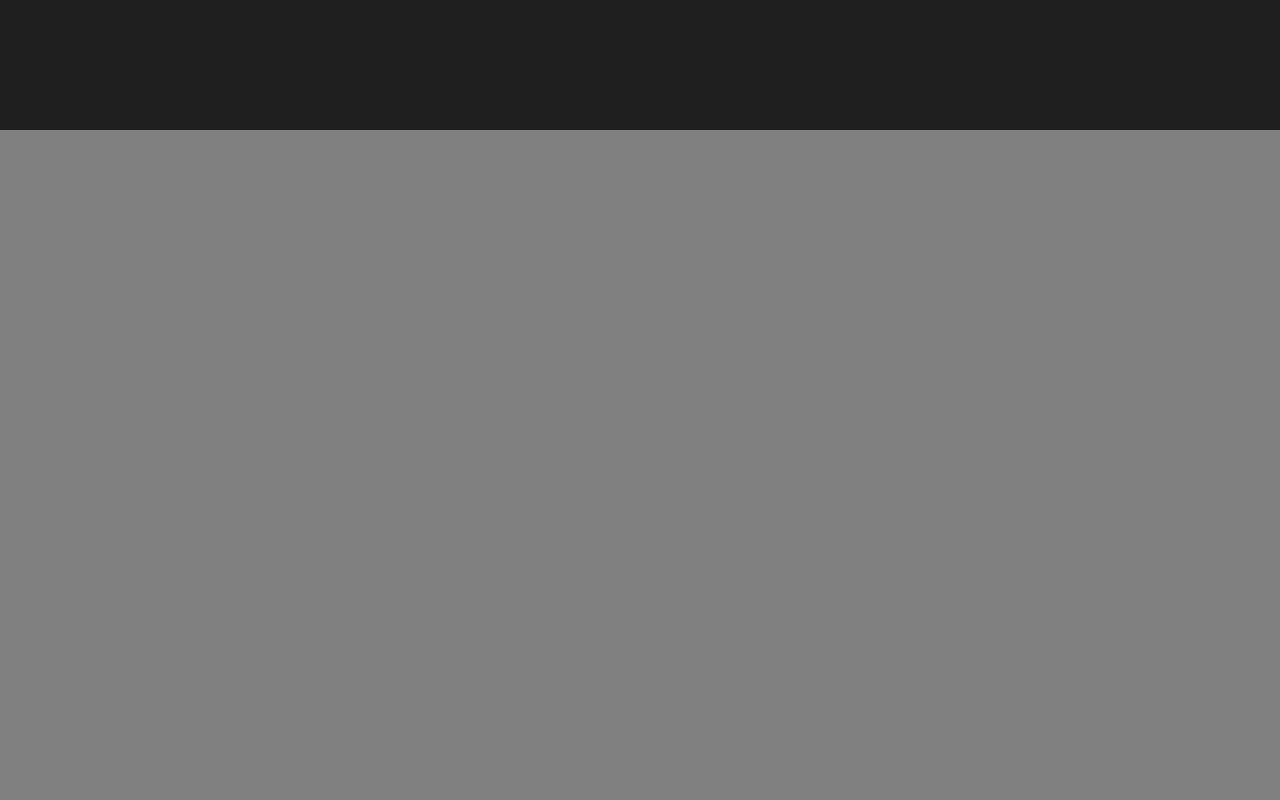
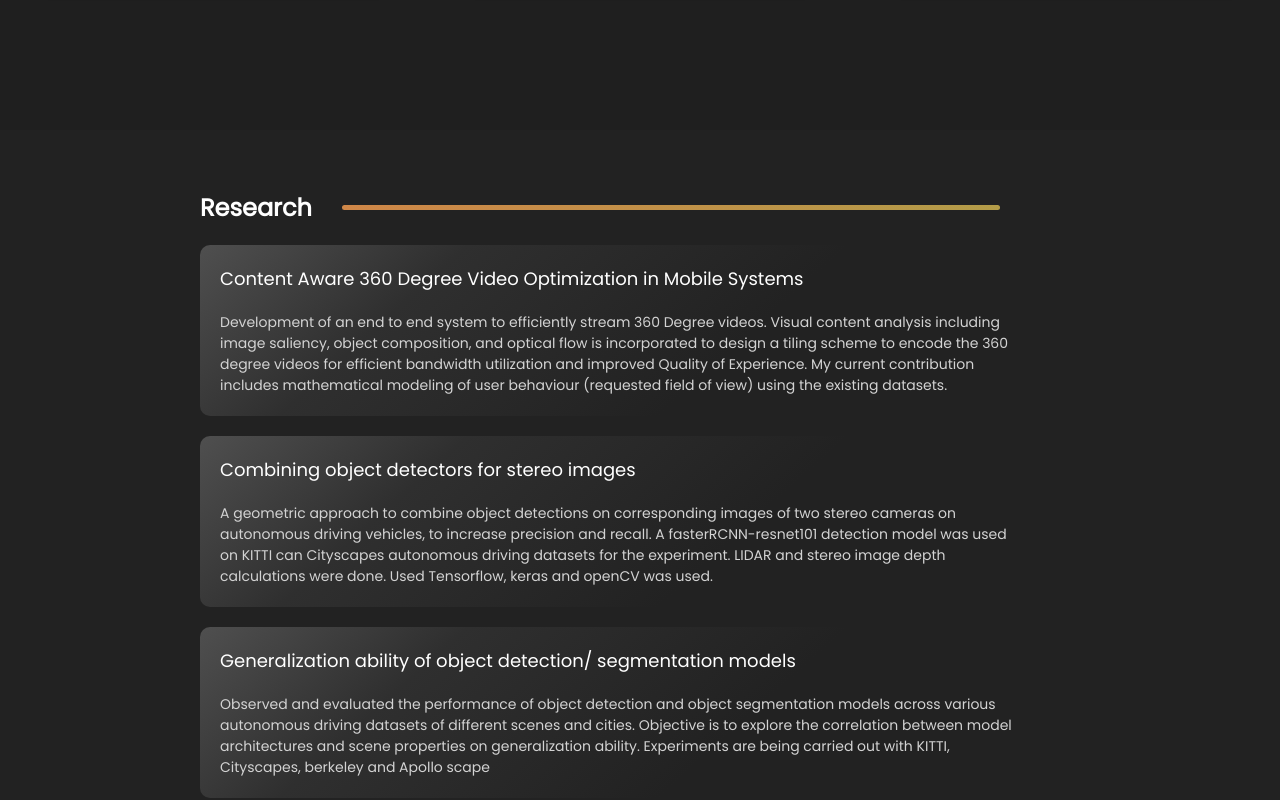
Before and after one commit to Isuru-Dissanayake/the-amaya, a React (Create React App) app: page / in a window 1280 px wide. Shown: the part 1380-2180 px from the top of the page. Built offline with nearby package versions, Linux system fonts and the light colour scheme.

Commit message:
added research page cards

```diff
--- a/src/components/pages/educationpage/index.js
+++ b/src/components/pages/educationpage/index.js
@@ -55,7 +55,6 @@ class EducationPage extends React.Component {
             <div className="education-page-card-number-title">GPA</div>
             <div className="education-page-card-number">4.14</div>
             <div className="education-page-card-subtitle">September 2017 – Present</div>
-
           </div>
           <div className="educatio-page-card card">
             <FontAwesomeIcon icon={faBriefcase} className="education-page-card-icon"/>
--- a/src/components/pages/educationpage/styles.css
+++ b/src/components/pages/educationpage/styles.css
@@ -75,11 +75,11 @@
   backdrop-filter: blur( 6.0px );
   -webkit-backdrop-filter: blur( 6.0px );
   border-radius: 10px;
-  transition: all 0.2s;
+  transition: all 0.5s;
 }
 .educatio-page-card:hover {
-  border-top: 10px solid tomato;
-  border-bottom: 10px solid tomato;
+  border-top: 20px solid tomato;
+  border-bottom: 20px solid tomato;
 }
 .education-page-card-title {
   font-size: 20px;
--- a/src/components/pages/homepage/index.js
+++ b/src/components/pages/homepage/index.js
@@ -19,7 +19,7 @@ function FadeInSection(props) {
   }, []);
   return (
     <div
-      className={`fade-in-section ${isVisible ? 'is-visible' : ''}`}
+      className={isVisible? "fade-in" : ""}
       ref={domRef}
     >
       {props.children}
@@ -126,9 +126,7 @@ class HomePage extends React.Component {
             </div>
             ): <div></div>}
         </Element>
-        <FadeInSection>
         <EducationPage/>
-        </FadeInSection>
         <FadeInSection>
         <ResearchPage/>
         </FadeInSection>
--- a/src/components/pages/researchpage/index.js
+++ b/src/components/pages/researchpage/index.js
@@ -1,6 +1,5 @@
 import React,{ Component } from 'react';
 import './styles.css'
-import amayaPhoto from '../../../assets/images/amaya.png'
 import { FontAwesomeIcon } from '@fortawesome/react-fontawesome'
 import { faGithubSquare, faMedium, faLinkedin, faYoutubeSquare } from "@fortawesome/free-brands-svg-icons"
 import { Link, Element, Events, animateScroll as scroll, scrollSpy, scroller } from 'react-scroll'
@@ -8,7 +7,35 @@ import { Link, Element, Events, animateScroll as scroll, scrollSpy, scroller } f
 class ResearchPage extends React.Component {
   render() {
     return(
-      <Element name="Research-page-section" className="Research-page-section"></Element>
+      <Element name="Research-page-section" className="Research-page-section">
+        <div className="research-container">
+          <div className="section-title">Research<div className="gradient-line gradient"></div></div>
+          <div className="research-card">
+            <div className="research-card-title">Content Aware 360 Degree Video Optimization in Mobile Systems</div>
+            <div className="research-card-description">Development of an end to end system to efficiently stream 360 Degree videos. Visual content analysis including
+              image saliency, object composition, and optical flow is incorporated to design a tiling scheme to encode the 360
+              degree videos for efficient bandwidth utilization and improved Quality of Experience. My current contribution
+              includes mathematical modeling of user behaviour (requested field of view) using the existing datasets.
+            </div>
+          </div>
+          <div className="research-card">
+            <div className="research-card-title">Combining object detectors for stereo images</div>
+            <div className="research-card-description">A geometric approach to combine object detections on corresponding images of two stereo cameras on autonomous
+              driving vehicles, to increase precision and recall. A fasterRCNN-resnet101 detection model was used on KITTI
+              can Cityscapes autonomous driving datasets for the experiment. LIDAR and stereo image depth calculations were
+              done. Used Tensorflow, keras and openCV was used.
+            </div>
+          </div>
+          <div className="research-card">
+            <div className="research-card-title">Generalization ability of object detection/ segmentation models</div>
+            <div className="research-card-description">Observed and evaluated the performance of object detection and object segmentation models across various
+              autonomous driving datasets of different scenes and cities. Objective is to explore the correlation between model
+              architectures and scene properties on generalization ability. Experiments are being carried out with KITTI,
+              Cityscapes, berkeley and Apollo scape
+            </div>
+          </div>
+        </div>
+      </Element>
     )
   }
 }
--- a/src/components/pages/researchpage/styles.css
+++ b/src/components/pages/researchpage/styles.css
@@ -1,7 +1,63 @@
 .Research-page-section {
   display: flex;
+  align-items: center;
+  justify-content: center;
   width: 100%;
-  height: 800px;
-  overflow: hidden;
-  background-color: gray;
+  background-color: #222222;
 }
+.research-container {
+  display: flex;
+  flex-direction: column;
+  width: 800px;
+  margin-top: 40px;
+  margin-right: 80px;
+  margin-bottom: 40px;
+  padding: 20px;
+}
+.section-title {
+  display: flex;
+  font-size: 24px;
+  font-weight: bold;
+  color: white;
+}
+.research-card {
+  width: 100%;
+  margin-top: 20px;
+  padding: 20px;
+  border-radius: 10px;
+  background: linear-gradient(138deg, rgba(79,79,79,1) 0%, rgba(47,47,47,1) 26%, rgba(34,34,34,1) 63%);
+  transition: all 0.5s;
+}
+.research-card:hover {
+  -webkit-box-shadow: 28px 20px 25px -21px rgba(0,0,0,0.75);
+  -moz-box-shadow: 28px 20px 25px -21px rgba(0,0,0,0.75);
+  box-shadow: 28px 20px 25px -21px rgba(0,0,0,0.75);
+}
+.research-card-title {
+  font-size: 18px;
+  color: white;
+}
+.research-card-description {
+  font-size: 14px;
+  text-align: left;
+  margin-top: 20px;
+  color: rgb(211, 211, 211);
+}
+.gradient-line {
+  align-self: center;
+  margin-left: 30px;
+  width: 100%;
+  height: 5px;
+  border-radius: 10px;
+}
+.gradient {
+  background: linear-gradient(270deg, #8eb849, #ff6347);
+  background-size: 400% 400%;
+  animation: AnimationName 10s ease infinite;
+}
+
+@keyframes AnimationName {
+  0%{background-position:0% 50%}
+  50%{background-position:100% 50%}
+  100%{background-position:0% 50%}
+}
```
Also changed, not shown: 1 other file (tests, documents, lock files or other folders).
